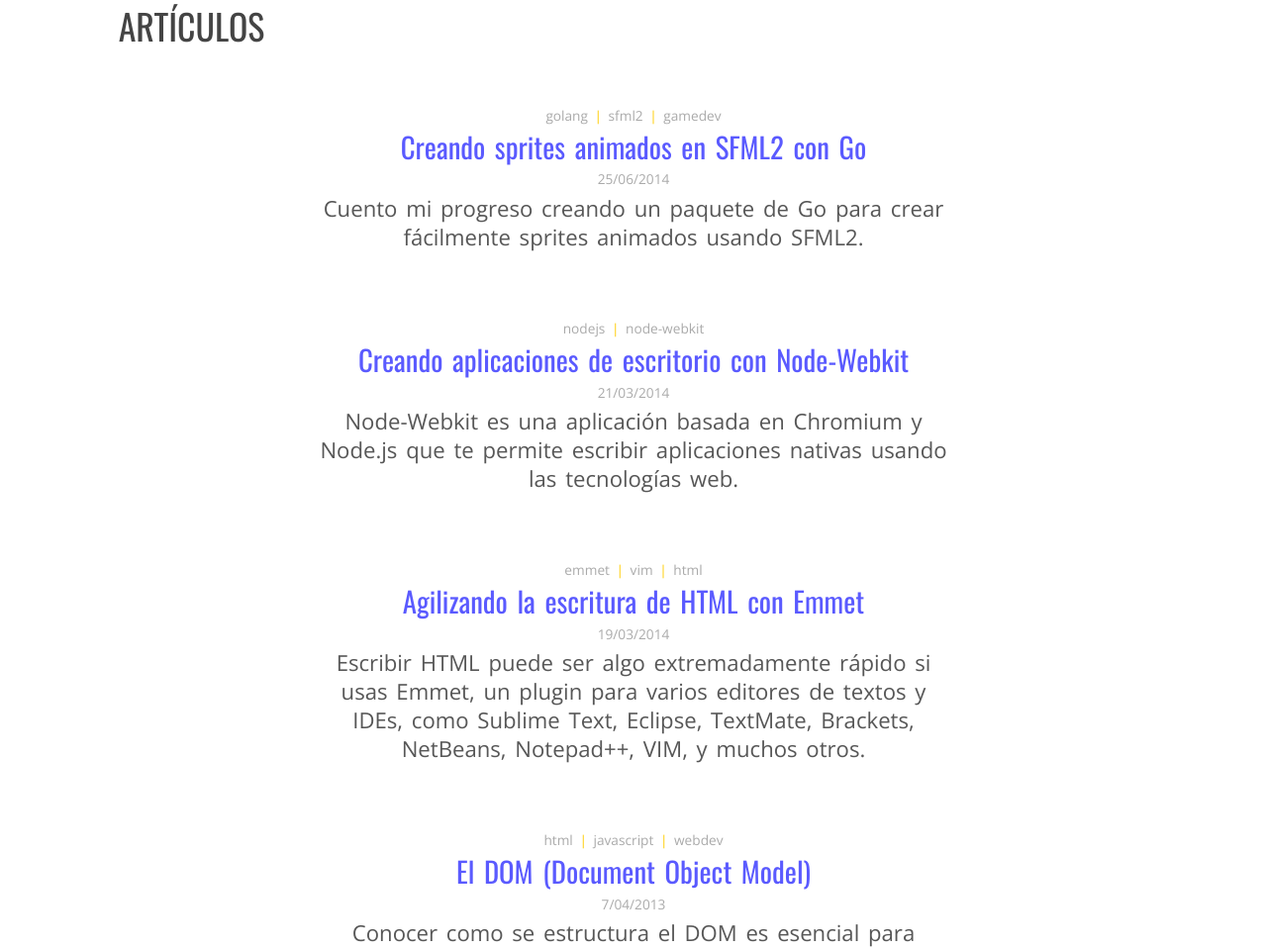
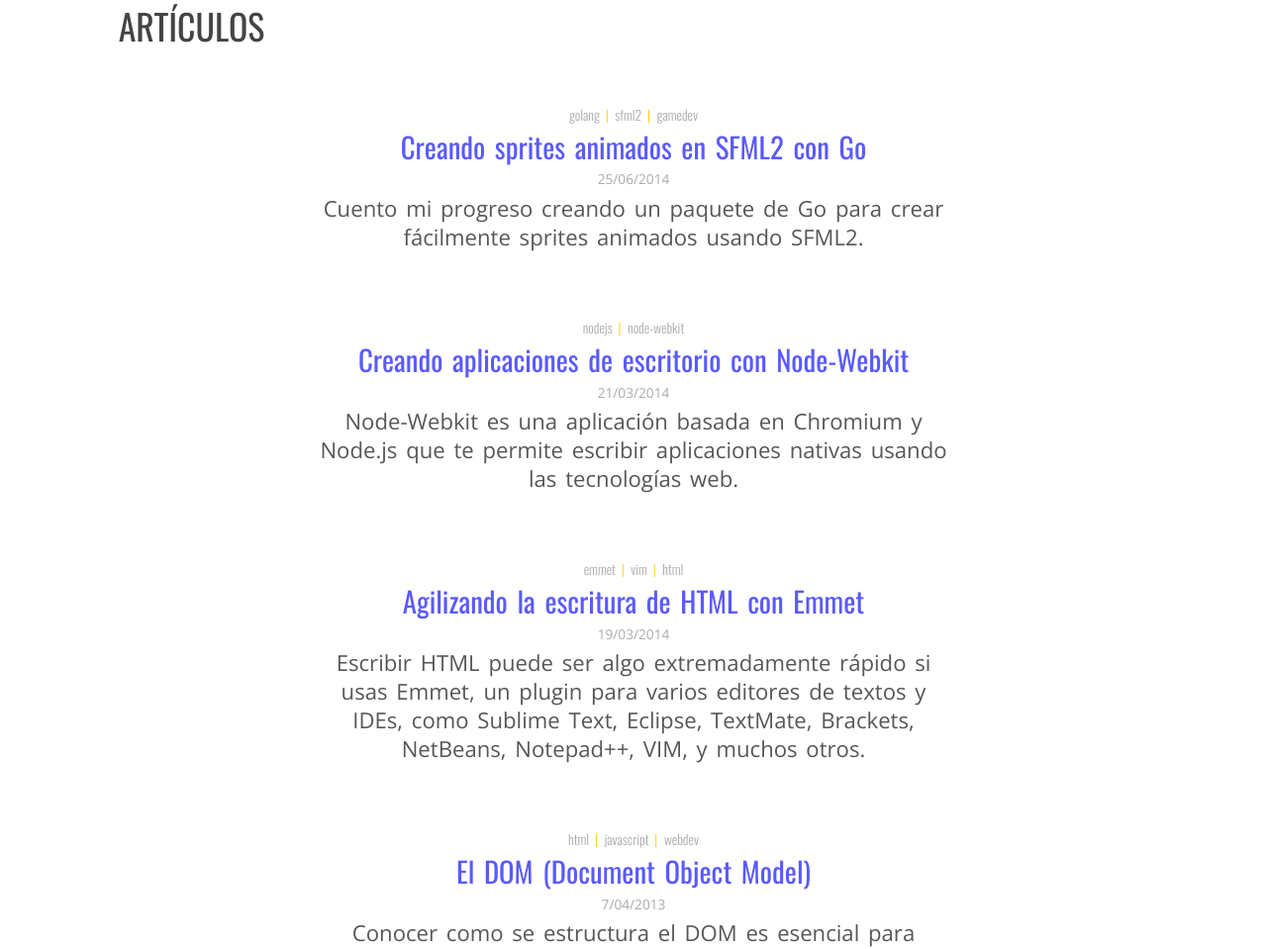
Before and after one commit to GGalizzi/ggalizzi.github.io_old, a Jekyll site: the page built from index.html, in a window 1280 px wide. Shown: the part 123-1082 px from the top of the page at 99% size. Built offline with Jekyll 4.4.1, drawn with Linux system fonts in a browser that asks for light colours; some web fonts are replaced; Markdown is read by kramdown in place of the engine named in the settings.

Commit message:
Changes tags font to Oswald

```diff
--- a/css/main.css
+++ b/css/main.css
@@ -121,6 +121,8 @@ li li {
 }
 
 .categories-in-post li {
+  font-family: 'Oswald';
+  font-weight: 300;
   list-style: none;
   display: inline-block;
   color: #aaa;
```
